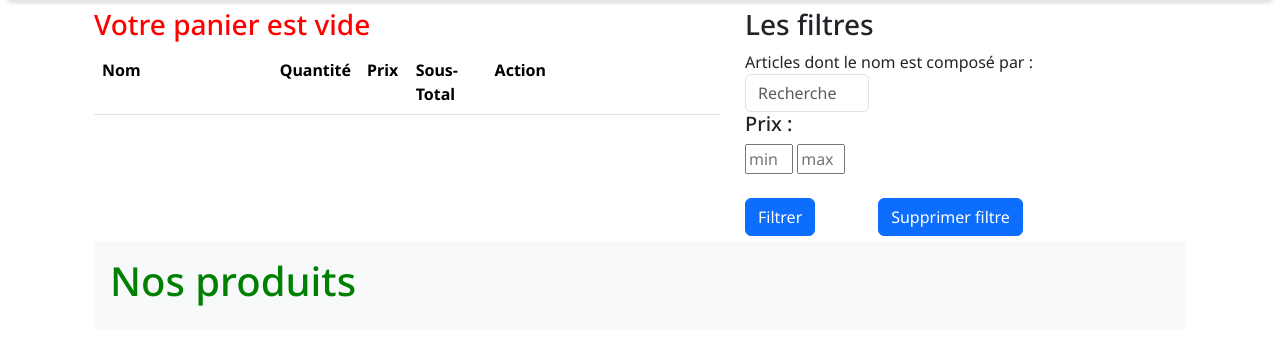
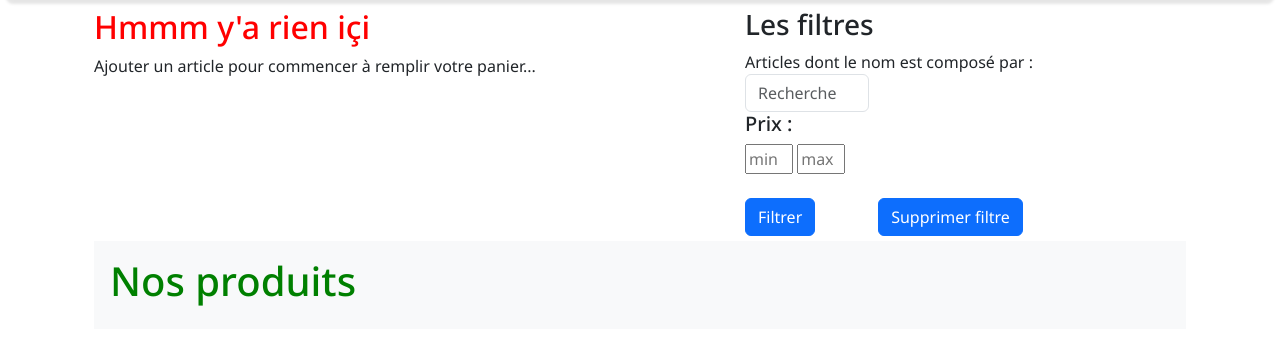
Before and after one commit to jbfroehl-iut90/SAE345_DIW, a Flask app: template templates/client/boutique/panier_article.html in a window 1280 px wide. Shown: the part 124-469 px from the top of the page. Run offline with Flask 3, Linux system fonts and the light colour scheme; the template is opened without the code that fills it, so the values that code supplies are empty; some libraries are stand-ins or nearby versions.

Commit message:
Update _panier.html

```diff
--- a/templates/client/boutique/_panier.html
+++ b/templates/client/boutique/_panier.html
@@ -58,15 +58,7 @@
                     Total à payer : <strong>{{ "{:,.2f} €".format(prix_total) }}</strong>
                     {% endif %}
             {% else %}
-            <table class="table table-hover table-responsive">
-                <tr>
-                    <th style="width: 300px">Nom</th>
-                    <th style="width: 50px">Quantité</th>
-                    <th style="width: 50px">Prix</th>
-                    <th style="width: 100px">Sous-Total</th>
-                    <th style="width: 400px">Action</th>
-                </tr>
-                <h3 style=color:red;>Votre panier est vide</h3>
-            </table>
+            <h2 style="color: red;">Hmmm y'a rien içi</h2>
+            <p>Ajouter un article pour commencer à remplir votre panier...</p>
             {% endif %}
             </div>
```
